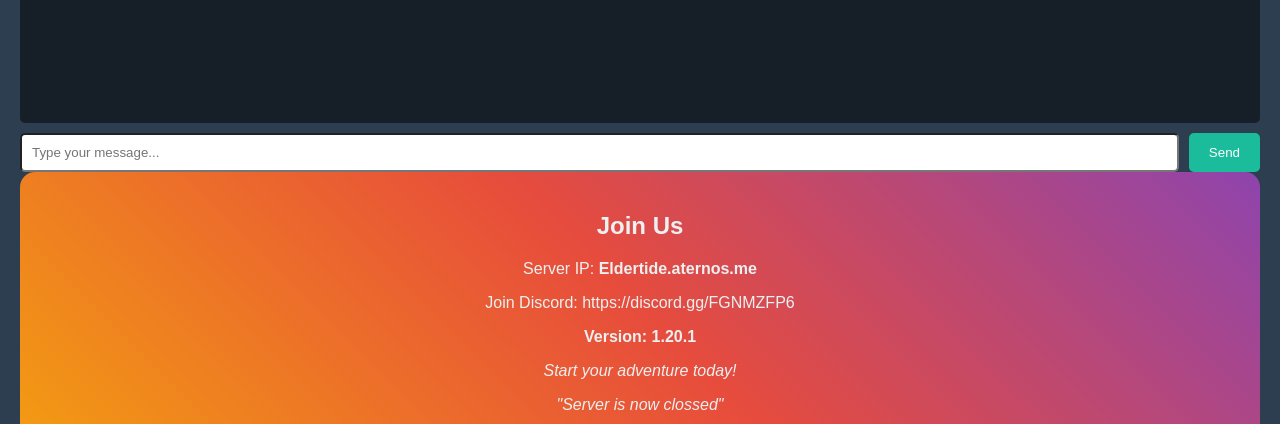
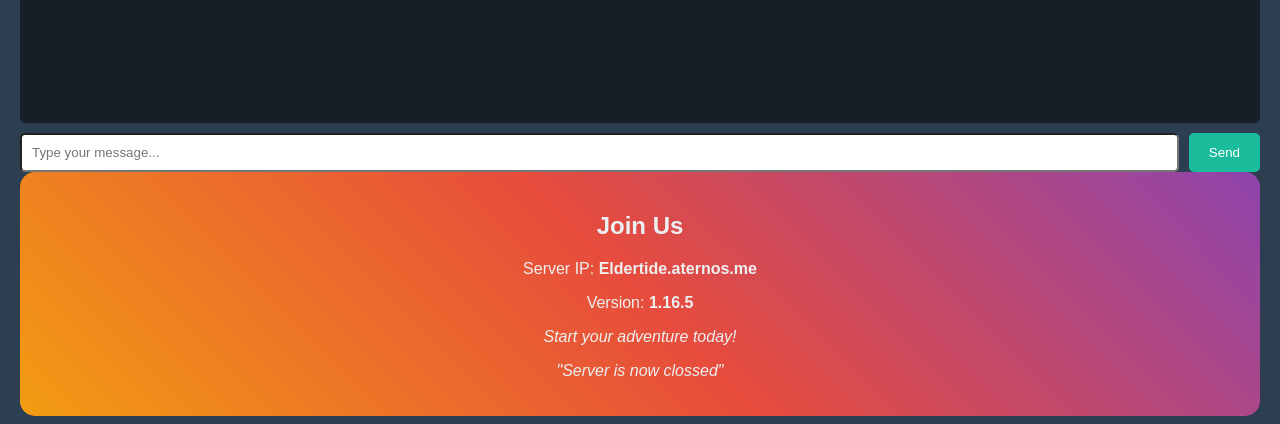
Before and after one commit to Eldertide-MC/index, a plain HTML site: page index.html in a window 1280 px wide. Shown: the part 767-1191 px from the top of the page. Drawn offline with Linux system fonts and the light colour scheme.

Commit message:
Update index.html

```diff
--- a/index.html
+++ b/index.html
@@ -272,8 +272,7 @@
         <section id="join" class="join">
             <h2>Join Us</h2>
             <p>Server IP: <strong>Eldertide.aternos.me</strong></p>
-            <p>Join Discord: https://discord.gg/FGNMZFP6</p>
-            <p><strong>Version: 1.20.1</strong></p>
+            <p>Version: <strong>1.16.5</strong></p>
             <p><em>Start your adventure today!</em></p>
             <p><em>"Server is now clossed"</em></p>
         </section>
```
